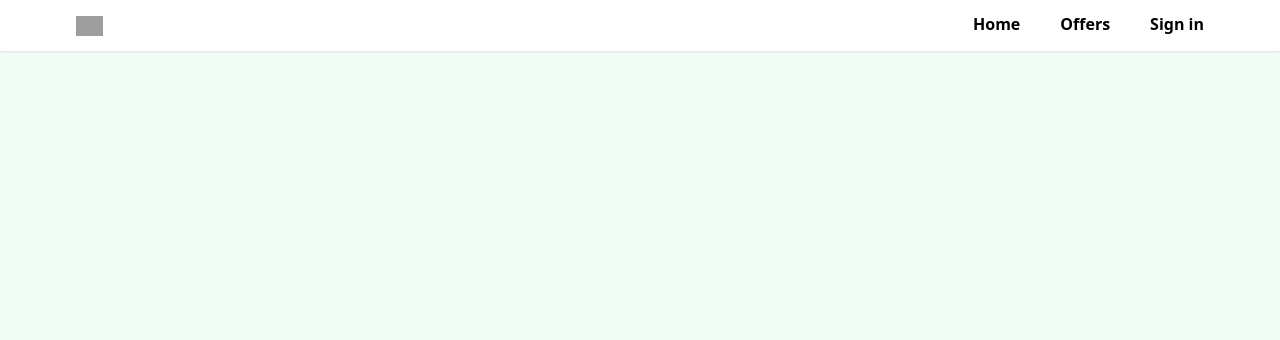
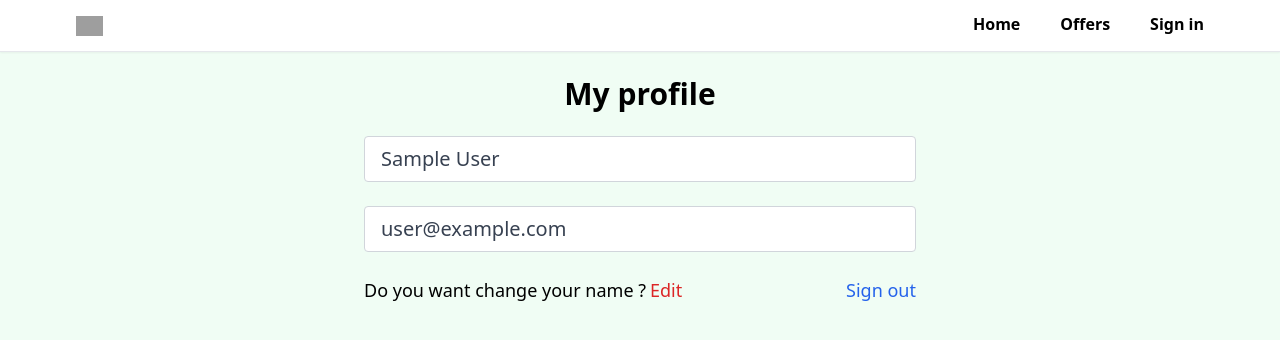
Before and after one commit to quanphu1902/realtor-clone-react, a React (Create React App) app: page /profile in a window 1280 px wide. Shown: the top 340 px of the page. Built offline with nearby package versions, Linux system fonts and the light colour scheme; no server answers; sample sign-in values are in the browser's storage; grey boxes are pictures that could not be loaded.

Commit message:
create private route and custom hook for protectinon the profile page and add the logout functionality

```diff
--- a/src/App.js
+++ b/src/App.js
@@ -3,6 +3,7 @@ import {BrowserRouter as Router , Routes ,Route} from "react-router-dom"
 import Home from "./pages/Home";
 import Profile from "./pages/Profile";
 import SignUp from "./pages/SignUp";
+import PrivateRoute from "./components/PrivateRoute";
 import SignIn from "./pages/SignIn";
 import Offers from "./pages/Offers";
 import ForgotPassword from "./pages/ForgotPassword"
@@ -17,7 +18,10 @@ function App() {
      <Header/>
     <Routes>
       <Route path="/" element={<Home/>}></Route>
-      <Route path="/profile" element={<Profile/>}></Route>
+      <Route path="/profile" element={<PrivateRoute />}>
+            <Route path="/profile" element={<Profile />} />
+
+      </Route>
       <Route path="/sign-in" element={<SignIn/>}></Route>
       <Route path="/Sign-up" element={<SignUp/>}></Route>
       <Route path="/forgot-password" element={<ForgotPassword/>}></Route>
--- /dev/null
+++ b/src/components/PrivateRoute.jsx
@@ -0,0 +1,10 @@
+import { Outlet, Navigate } from "react-router-dom";
+import { useAuthStatus } from "../hooks/useAuthStatus";
+export default function PrivateRoute() {
+  const { loggedIn, checkingStatus } = useAuthStatus();
+  if (checkingStatus) {
+    return <h3> Loading ... </h3>
+
+  }
+  return loggedIn ? <Outlet /> : <Navigate to="/sign-in" />;
+}
--- /dev/null
+++ b/src/hooks/useAuthStatus.jsx
@@ -0,0 +1,22 @@
+import { useEffect, useState } from "react"
+import { getAuth, sendPasswordResetEmail,onAuthStateChanged } from "firebase/auth";
+
+
+export const  useAuthStatus = () => {
+    const [loggedIn,setLoggedIn] = useState(false)
+    const [ checkingStatus , setCheckingStatus] = useState(true)
+
+
+    useEffect(()=>{
+        const auth = getAuth()
+        onAuthStateChanged(auth,(user)=>{
+            if(user){
+                setLoggedIn(true)
+
+            }
+            setCheckingStatus(false)
+        })
+    },[])
+
+  return {loggedIn,checkingStatus}
+}
--- a/src/pages/Profile.jsx
+++ b/src/pages/Profile.jsx
@@ -1,9 +1,53 @@
-import React from 'react'
+import React, { useState } from 'react'
+import  {getAuth} from "firebase/auth"
+import { useNavigate } from 'react-router-dom'
+export default function Profile() {
+  const auth = getAuth()
+  const navigate = useNavigate()
+  const [formData,setFormData] = useState({
+    name: auth.currentUser.displayName,
+    email: auth.currentUser.email
 
-export default function Profile() {
+
+  })
+  const {name,email} = formData
+
+  function onLogout(){
+      auth.signOut()
+      navigate("/")
+
+  }
+
   return (
-    <div>
 
-    </div>
+    <section className="max-w-6xl mx-auto flex justify-center items-center flex-col">
+      <h1  className="text-3xl text-center mt-6 font-bold ">
+        My profile
+      </h1>
+      <div className="w-full md:w-[50%] mt-6 px-3">
+        <form>
+        { }
+        <input type='text' id="name" value={name} disabled className='mb-6 w-full px-4 py-2 text-xl text-gray-700
+        bg-white border border-gray-300 rounded transition ease-in-out '></input>
+
+        <input type='email' id="email" value={email} disabled className='mb-6 w-full px-4 py-2 text-xl text-gray-700
+        bg-white border border-gray-300 rounded transition ease-in-out'></input>
+
+        <div className="flex justify-between whitespace-nowrap text-sm sm:text-lg">
+          <p className=" flex items-center ">
+            Do you want change your name ?
+            <span className='text-red-600 hover:text-red-700 transiton ease-in-out duration-200 ml-1
+            cursor-pointer'> Edit </span>
+          </p>
+        <p onClick={onLogout} className='text-blue-600 hover:text-blue-800 transition duration-200 ease-in-out cursor-pointer'>
+          Sign out
+        </p>
+        </div>
+
+
+
+        </form>
+      </div>
+    </section>
   )
 }
--- a/src/pages/SignUp.jsx
+++ b/src/pages/SignUp.jsx
@@ -11,7 +11,6 @@ import { db } from "../firebase";
 import { doc, serverTimestamp, setDoc } from "firebase/firestore";
 import { useNavigate } from "react-router-dom";
 import { toast } from "react-toastify";
-import 'react-toastify/dist/ReactToastify.css';
 
 export default function SignUp() {
   const [showPassword, setShowPassword] = useState(false);
```
Also changed, not shown: src/components/Spinner.jsx (added).
